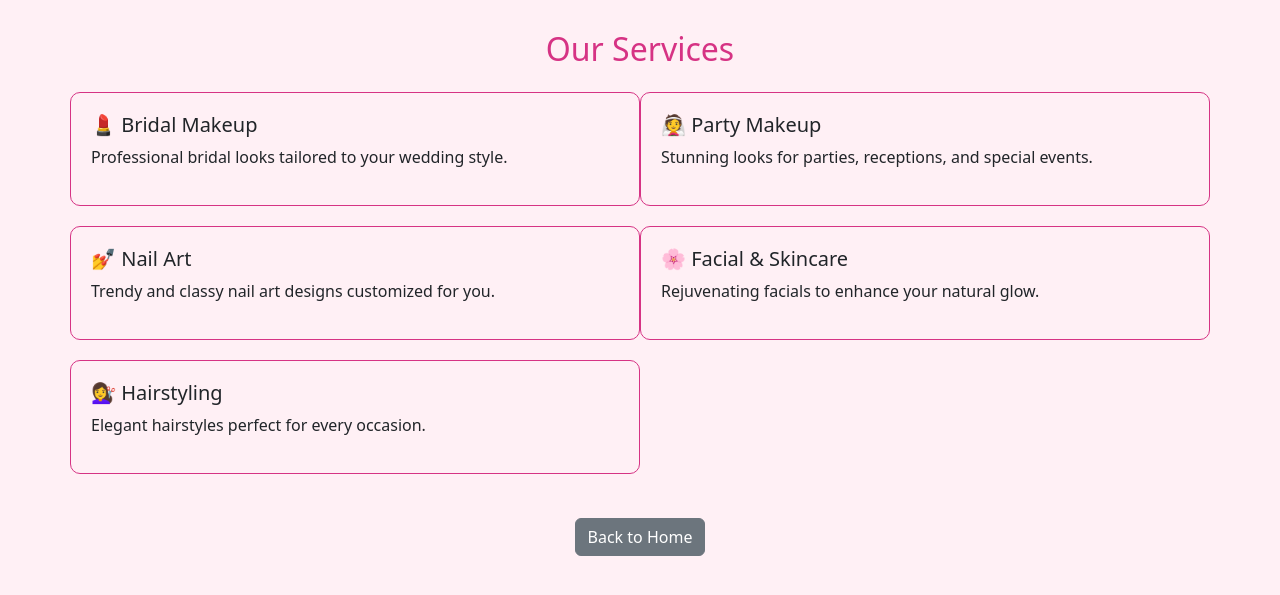
After one commit to moupriyadey/makeup, a Flask app: page /services in a window 1280 px wide. The commit adds this page. Shown: the top 595 px of the page. Run offline with Flask 3, Linux system fonts and the light colour scheme.

Commit message:
Added address and services section

```diff
--- a/app.py
+++ b/app.py
@@ -244,5 +244,10 @@ def logout():
     flash('You have been logged out.', 'success')
     return redirect(url_for('login'))
 
+@app.route('/services')
+def services():
+    return render_template('services.html')
+
+
 if __name__ == '__main__':
     app.run(debug=True)
--- a/templates/index.html
+++ b/templates/index.html
@@ -203,7 +203,8 @@
 
     <!-- Phone & WhatsApp -->
     <div class="whatsapp-contact">
-      <i class="bi bi-whatsapp"></i> +91-93304 82697 (HomeService Available)
+      <i class="bi bi-whatsapp"></i> +91-93304 82697
+   <p>HomeService Available</p>
     </div>
 
 <!-- Gallery & Reviews -->
--- /dev/null
+++ b/templates/services.html
@@ -0,0 +1,54 @@
+<!-- templates/services.html -->
+<!DOCTYPE html>
+<html lang="en">
+<head>
+  <meta charset="UTF-8" />
+  <title>Our Services</title>
+  <link href="https://cdn.jsdelivr.net/npm/bootstrap@5.3.0/dist/css/bootstrap.min.css" rel="stylesheet" />
+  <style>
+    body {
+      background: #fff0f5;
+      padding: 30px;
+    }
+    .service-card {
+      border: 1px solid #d63384;
+      padding: 20px;
+      border-radius: 10px;
+      margin-bottom: 20px;
+    }
+    h2 {
+      color: #d63384;
+    }
+  </style>
+</head>
+<body>
+  <div class="container">
+    <h2 class="text-center mb-4">Our Services</h2>
+    <div class="row">
+      <div class="col-md-6 service-card">
+        <h5>💄 Bridal Makeup</h5>
+        <p>Professional bridal looks tailored to your wedding style.</p>
+      </div>
+      <div class="col-md-6 service-card">
+        <h5>👰 Party Makeup</h5>
+        <p>Stunning looks for parties, receptions, and special events.</p>
+      </div>
+      <div class="col-md-6 service-card">
+        <h5>💅 Nail Art</h5>
+        <p>Trendy and classy nail art designs customized for you.</p>
+      </div>
+      <div class="col-md-6 service-card">
+        <h5>🌸 Facial & Skincare</h5>
+        <p>Rejuvenating facials to enhance your natural glow.</p>
+      </div>
+      <div class="col-md-6 service-card">
+        <h5>💇‍♀️ Hairstyling</h5>
+        <p>Elegant hairstyles perfect for every occasion.</p>
+      </div>
+    </div>
+    <div class="text-center mt-4">
+      <a href="/" class="btn btn-secondary">Back to Home</a>
+    </div>
+  </div>
+</body>
+</html>
--- a/templates/thank_you.html
+++ b/templates/thank_you.html
@@ -70,7 +70,7 @@
 
     </div>
     <div class="qr-code-container">
-        <h3>Make Advance Payment for your Appointment (optional)</h3>
+        <h3>Scan to pay Advance Payment</h3>
         <img src="{{ qr_image_url }}" alt="Payment QR Code">
     </div>
     <div class="payment-details">
@@ -78,7 +78,7 @@
         <p><strong>UPI ID:</strong> smarasada@okaxis</p>
         <p><strong>Amount:</strong> ₹500</p>
         <p>After completing the payment, click the button below to confirm:</p>
-        <p><strong>Payment Reference:</strong> Payment for Makeup by Moupriya Dey</p>
+        <p><strong>Thank you for choosing my servie: your Moupriya Dey</strong></p>
     </div>
     <div class="d-flex justify-content-center">
         <a href="/" class="btn btn-home">I have paid</a>
```
